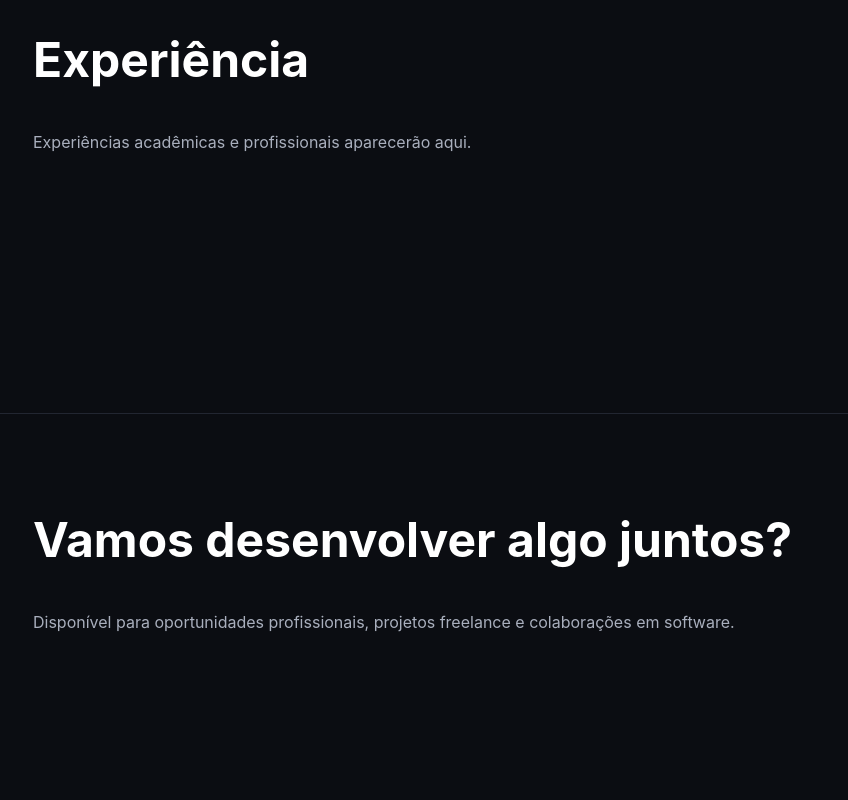
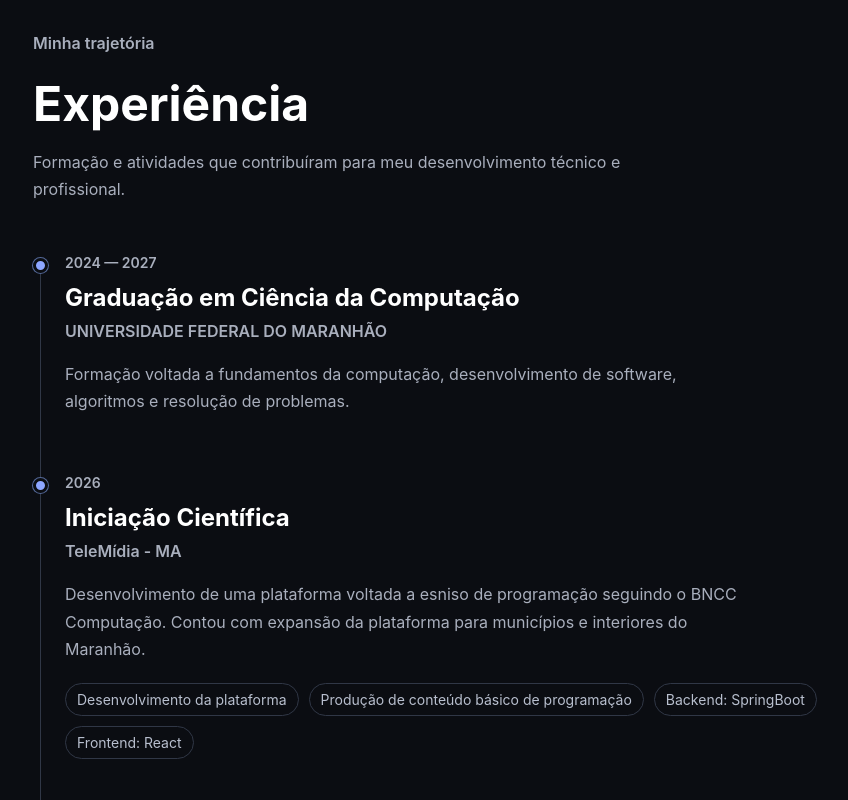
Before and after one commit to Glezier/portfolio, a React app: page / in a window 1280 px wide. Shown: the part 3520-4320 px from the top of the page, without its empty margins (47-895 px from the left). Built offline with nearby package versions, Linux system fonts and the light colour scheme; the HTML template or start-up script is replaced by a standard one.

Commit message:
feat: add experiences section

```diff
--- a/src/App.css
+++ b/src/App.css
@@ -345,3 +345,89 @@
     grid-template-columns: 1fr;
   }
 }
+
+.experience-list {
+  position: relative;
+  display: grid;
+  gap: 32px;
+  max-width: 820px;
+  padding-left: 32px;
+}
+
+.experience-list::before {
+  content: '';
+  position: absolute;
+  top: 8px;
+  bottom: 8px;
+  left: 7px;
+  width: 1px;
+  background-color: #303746;
+}
+
+.experience-card {
+  position: relative;
+}
+
+.experience-marker {
+  position: absolute;
+  top: 7px;
+  left: -32px;
+  width: 15px;
+  height: 15px;
+  border: 3px solid #0b0d12;
+  border-radius: 50%;
+  background-color: #8da6ff;
+  box-shadow: 0 0 0 1px #536797;
+}
+
+.experience-content {
+  padding: 0 0 24px;
+}
+
+.experience-period {
+  margin: 0 0 8px;
+  color: #8da6ff;
+  font-size: 0.875rem;
+  font-weight: 600;
+}
+
+.experience-card h3 {
+  margin: 0;
+  color: #ffffff;
+  font-size: 1.5rem;
+}
+
+.experience-organization {
+  margin: 6px 0 0;
+  color: #d7dbe5;
+  font-weight: 600;
+}
+
+.experience-description {
+  max-width: 680px;
+  margin: 16px 0 0;
+}
+
+.experience-highlights {
+  display: flex;
+  flex-wrap: wrap;
+  gap: 10px;
+  margin: 20px 0 0;
+  padding: 0;
+  list-style: none;
+}
+
+.experience-highlights li {
+  padding: 7px 11px;
+  border: 1px solid #303746;
+  border-radius: 999px;
+  color: #b8bfce;
+  font-size: 0.875rem;
+}
+
+.experience-link {
+  display: inline-flex;
+  margin-top: 20px;
+  color: #8da6ff;
+  font-weight: 600;
+}
--- a/src/App.tsx
+++ b/src/App.tsx
@@ -3,6 +3,7 @@ import Hero from './components/Hero'
 import Projects from './components/Projects'
 import About from './components/About'
 import Technologies from './components/Technologies'
+import Experiences from './components/Experiences'
 import './App.css'
 
 export default function App() {
@@ -19,12 +20,7 @@ export default function App() {
 
         <Technologies />
 
-        <section id="experiencia" className="section">
-          <div className="container">
-            <h2>Experiência</h2>
-            <p>Experiências acadêmicas e profissionais aparecerão aqui.</p>
-          </div>
-        </section>
+        <Experiences />
 
         <section id="contato" className="section">
           <div className="container">
--- /dev/null
+++ b/src/components/ExperienceCard.tsx
@@ -0,0 +1,46 @@
+import type { Experience } from '../types/Experience'
+
+interface ExperienceCardProps {
+  experience: Experience
+}
+
+export function ExperienceCard({ experience }: ExperienceCardProps) {
+  return (
+    <article className="experience-card">
+      <div className="experience-marker" aria-hidden="true" />
+
+      <div className="experience-content">
+        <p className="experience-period">{experience.period}</p>
+
+        <h3>{experience.title}</h3>
+
+        <p className="experience-organization">
+          {experience.organization}
+        </p>
+
+        <p className="experience-description">
+          {experience.description}
+        </p>
+
+        {experience.highlights ? (
+          <ul className="experience-highlights">
+            {experience.highlights.map((highlight) => (
+              <li key={highlight}>{highlight}</li>
+            ))}
+          </ul>
+        ) : null}
+
+        {experience.link ? (
+          <a
+            className="experience-link"
+            href={experience.link.url}
+            target="_blank"
+            rel="noreferrer"
+          >
+            {experience.link.label}
+          </a>
+        ) : null}
+      </div>
+    </article>
+  )
+}
--- /dev/null
+++ b/src/components/Experiences.tsx
@@ -0,0 +1,33 @@
+import { experiences } from '../data/experiences'
+import { ExperienceCard } from './ExperienceCard'
+
+export default function Experiences() {
+  return (
+    <section
+      id="experiencia"
+      className="section"
+      aria-labelledby="experience-title"
+    >
+      <div className="container">
+        <div className="section-heading">
+          <p className="eyebrow">Minha trajetória</p>
+          <h2 id="experience-title">Experiência</h2>
+
+          <p>
+            Formação e atividades que contribuíram para meu desenvolvimento
+            técnico e profissional.
+          </p>
+        </div>
+
+        <div className="experience-list">
+          {experiences.map((experience) => (
+            <ExperienceCard
+              key={experience.id}
+              experience={experience}
+            />
+          ))}
+        </div>
+      </div>
+    </section>
+  )
+}
--- /dev/null
+++ b/src/data/experiences.ts
@@ -0,0 +1,42 @@
+import type { Experience } from '../types/Experience'
+
+export const experiences: Experience[] = [
+  {
+    id: 'computer-science',
+    type: 'education',
+    title: 'Graduação em Ciência da Computação',
+    organization: 'UNIVERSIDADE FEDERAL DO MARANHÃO',
+    period: '2024 — 2027',
+    description:
+      'Formação voltada a fundamentos da computação, desenvolvimento de software, algoritmos e resolução de problemas.',
+  },
+  {
+    id: 'scientific-research',
+    type: 'research',
+    title: 'Iniciação Científica',
+    organization: 'TeleMídia - MA',
+    period: '2026',
+    description:
+      'Desenvolvimento de uma plataforma voltada a esniso de programação seguindo o BNCC Computação. Contou com expansão da plataforma para municípios e interiores do Maranhão.',
+    highlights: [
+      'Desenvolvimento da plataforma',
+      'Produção de conteúdo básico de programação',
+      'Backend: SpringBoot',
+      'Frontend: React'
+    ],
+  },
+  {
+    id: 'programming-contest',
+    type: 'competition',
+    title: 'Maratona de Programação',
+    organization: 'NOME DO EVENTO OU INSTITUIÇÃO',
+    period: 'ANO DA PARTICIPAÇÃO',
+    description:
+      'Participação em equipe na resolução de problemas de algoritmos e estruturas de dados sob limite de tempo.',
+    highlights: [
+      'Resolução de problemas',
+      'Trabalho em equipe',
+      'Algoritmos e estruturas de dados',
+    ],
+  },
+]
--- a/src/data/technologies.ts
+++ b/src/data/technologies.ts
@@ -1,4 +1,4 @@
-import type { TechnologyCategory } from "../types/technologies"
+import type { TechnologyCategory } from "../types/Technology"
 
 export const technologyCategories: TechnologyCategory[] = [
     {
--- /dev/null
+++ b/src/types/Experience.ts
@@ -0,0 +1,19 @@
+export type ExperienceType =
+  | 'education'
+  | 'research'
+  | 'competition'
+  | 'professional'
+
+export interface Experience {
+  id: string
+  type: ExperienceType
+  title: string
+  organization: string
+  period: string
+  description: string
+  highlights?: string[]
+  link?: {
+    label: string
+    url: string
+  }
+}
```
Also changed, not shown: src/types/Technology.ts (renamed from src/types/technologies.ts).
